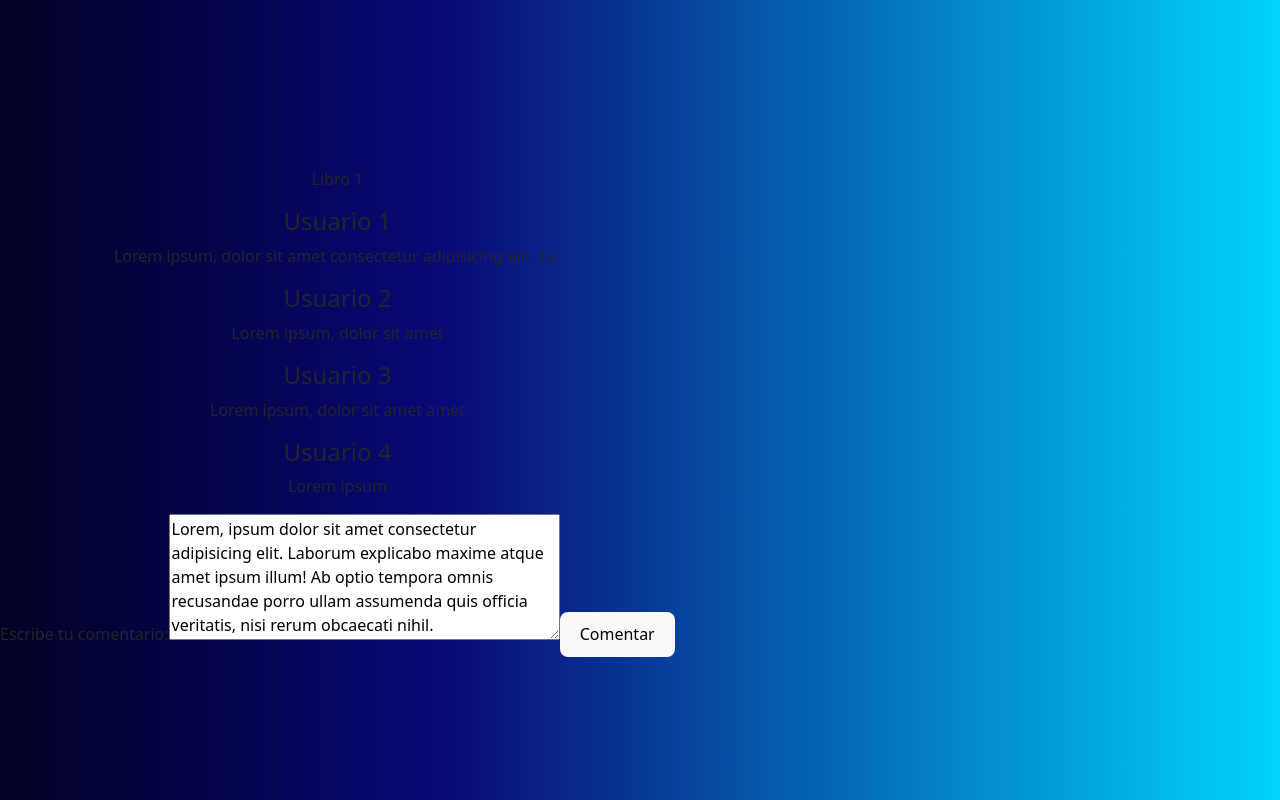
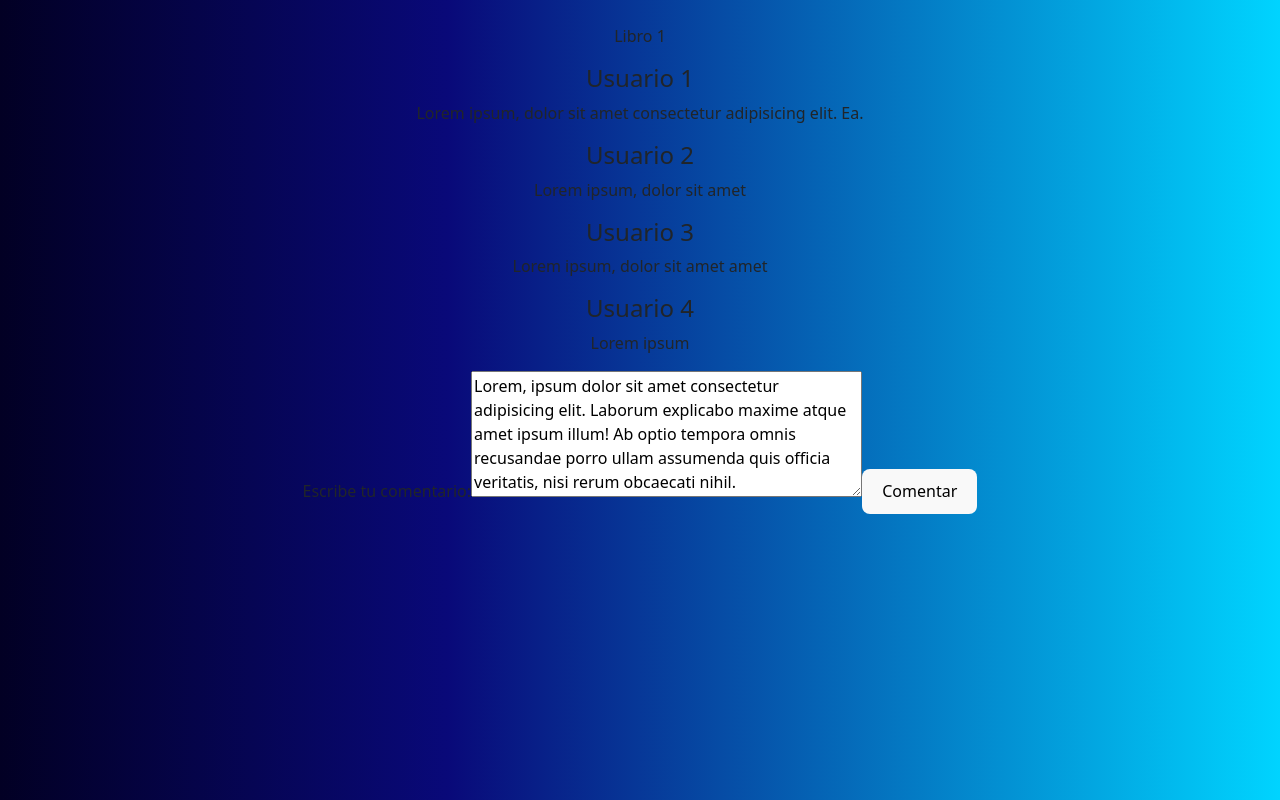
Before and after one commit to MikoVelascoRamirez/examen_practico_vortex, a React (Vite) app in the folder frontend/editorial_chavez_demo_app/: page /catalog/book/1 in a window 1280 px wide. Built offline with nearby package versions, Linux system fonts and the light colour scheme.

Commit message:
42. styles: wrapping caratula and comments panel into a row

```diff
--- a/frontend/editorial_chavez_demo_app/src/BookComments.jsx
+++ b/frontend/editorial_chavez_demo_app/src/BookComments.jsx
@@ -4,9 +4,11 @@ import WriteComment from "./components/WriteComment"
 
 export default function BookComments(){
   return (
-    <section>
+    <section className="w-100 vh-100">
+      <div className="row">
         <Caratula/>
         <CommentsPanel/>
+      </div>
         <WriteComment/>
     </section>
   )
```
